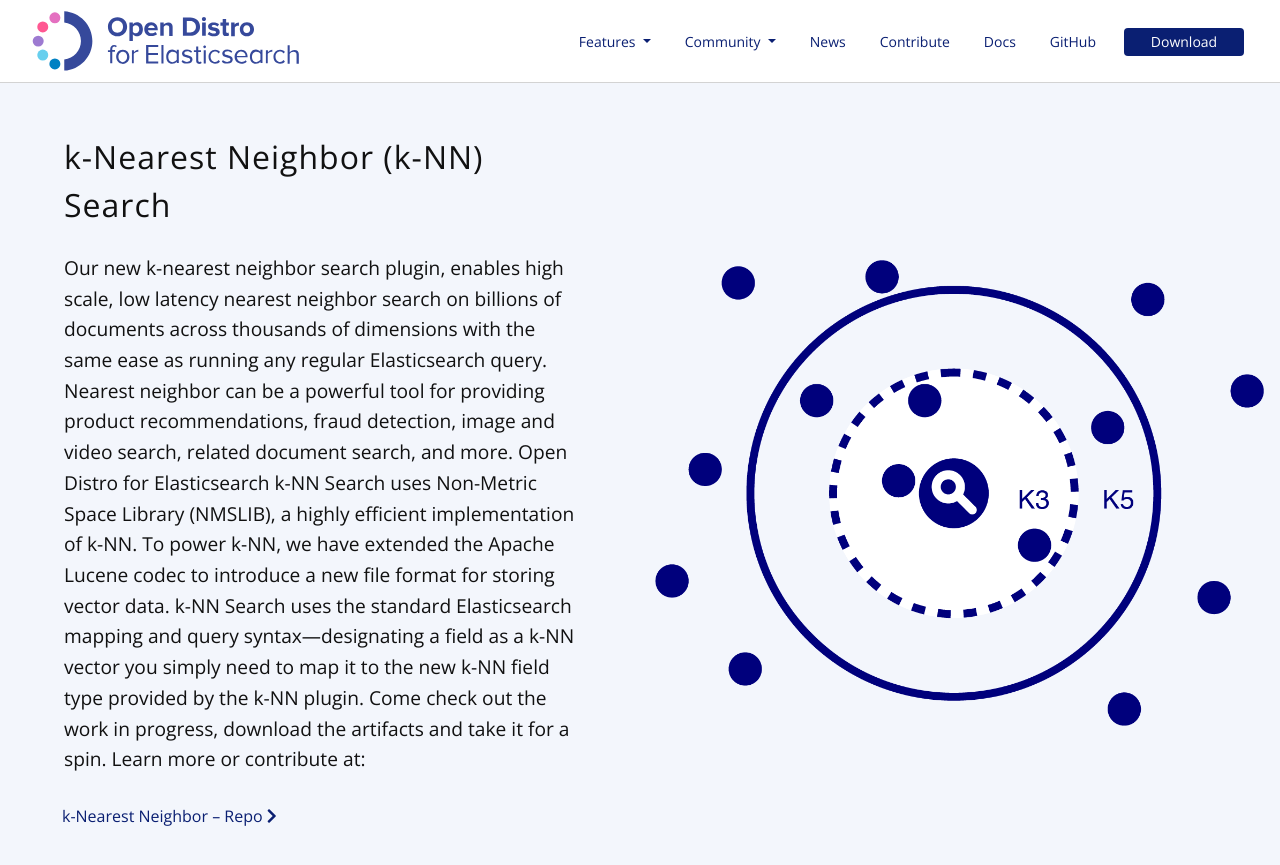
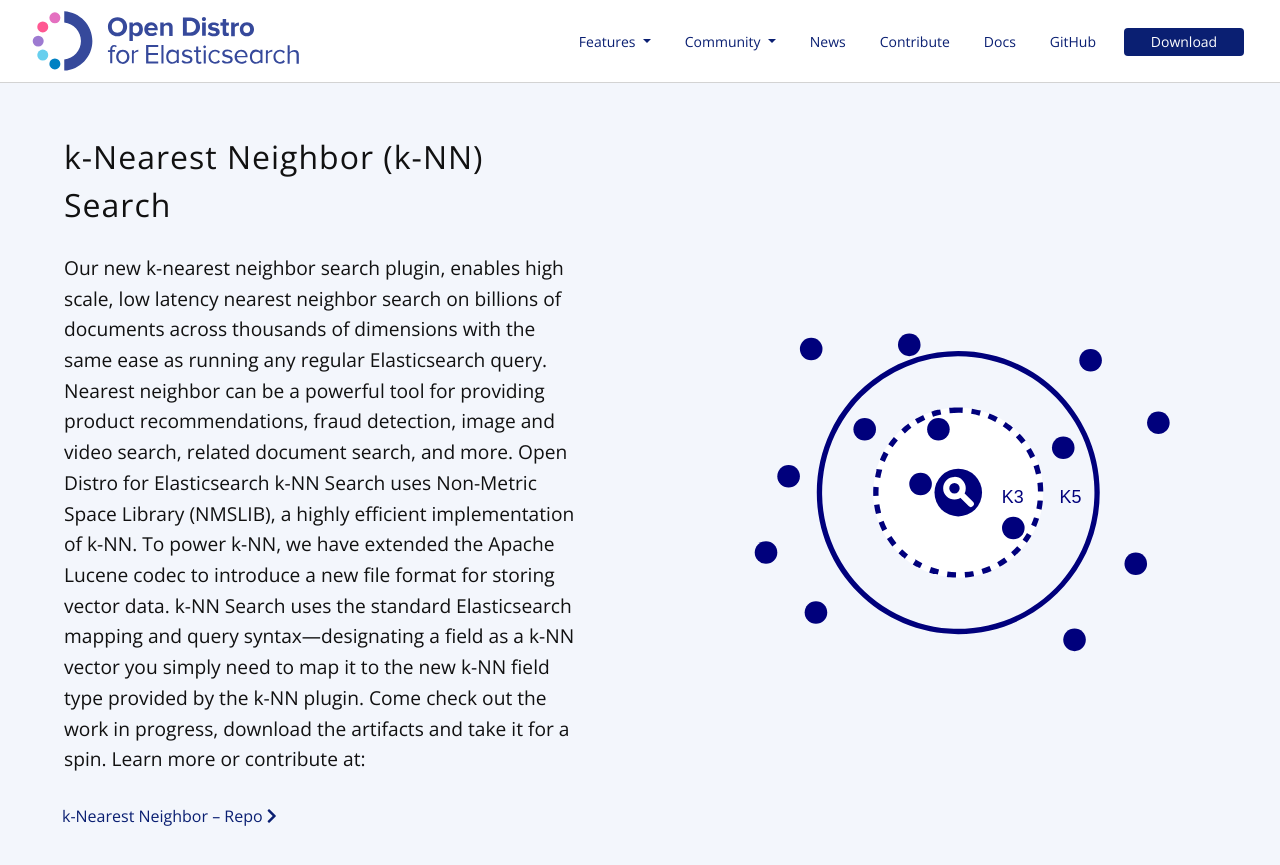
Before and after one commit to opendistro/for-elasticsearch, a Jekyll site: the page built from features/comingsoon.md, in a window 1280 px wide and 900 px high, scrolled down 584 px. Shown: the top 865 px of the window. Built offline with Jekyll 4.4.1, drawn with Linux system fonts in a browser that asks for light colours.

Commit message:
update image

```diff
--- a/_data/pages/es/comingsoon.yaml
+++ b/_data/pages/es/comingsoon.yaml
@@ -10,7 +10,7 @@
 
   - title: k-Nearest Neighbor (k-NN) Search
     content: Our new k-nearest neighbor search plugin, enables high scale, low latency nearest neighbor search on billions of documents across thousands of dimensions with the same ease as running any regular Elasticsearch query. Nearest neighbor can be a powerful tool for providing product recommendations, fraud detection, image and video search, related document search, and more. Open Distro for Elasticsearch k-NN Search uses Non-Metric Space Library (NMSLIB), a highly efficient implementation of k-NN. To power k-NN, we have extended the Apache Lucene codec to introduce a new file format for storing vector data. k-NN Search uses the standard Elasticsearch mapping and query syntax—designating a field as a k-NN vector you simply need to map it to the new k-NN field type provided by the k-NN plugin. Come check out the work in progress, download the artifacts and take it for a spin. Learn more or contribute at&#58;
-    img: "/assets/media/illustrations/K-nn-2.png"
+    img: "/assets/media/illustrations/K-nn-2.svg"
     action_learn:
       label: 'k-Nearest Neighbor – Repo'
       url: 'https://github.com/opendistro-for-elasticsearch/index-management-kibana-plugin'
```
Also changed, not shown: assets/media/illustrations/K-nn-2.svg (added).
